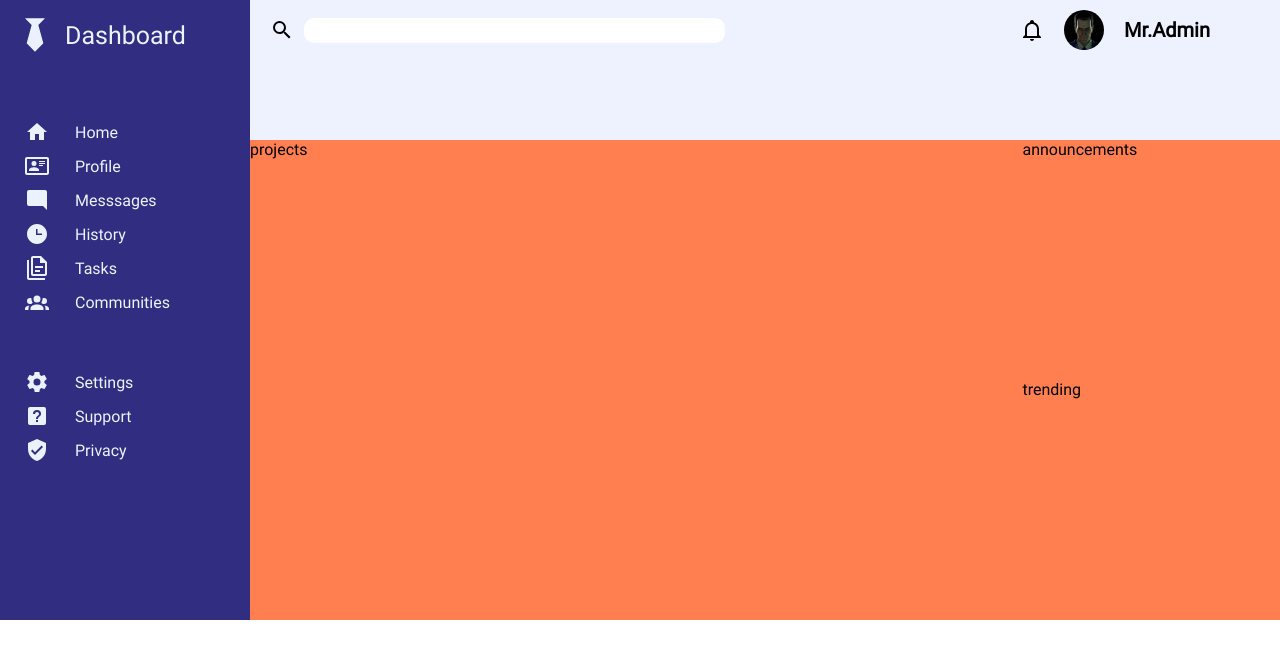
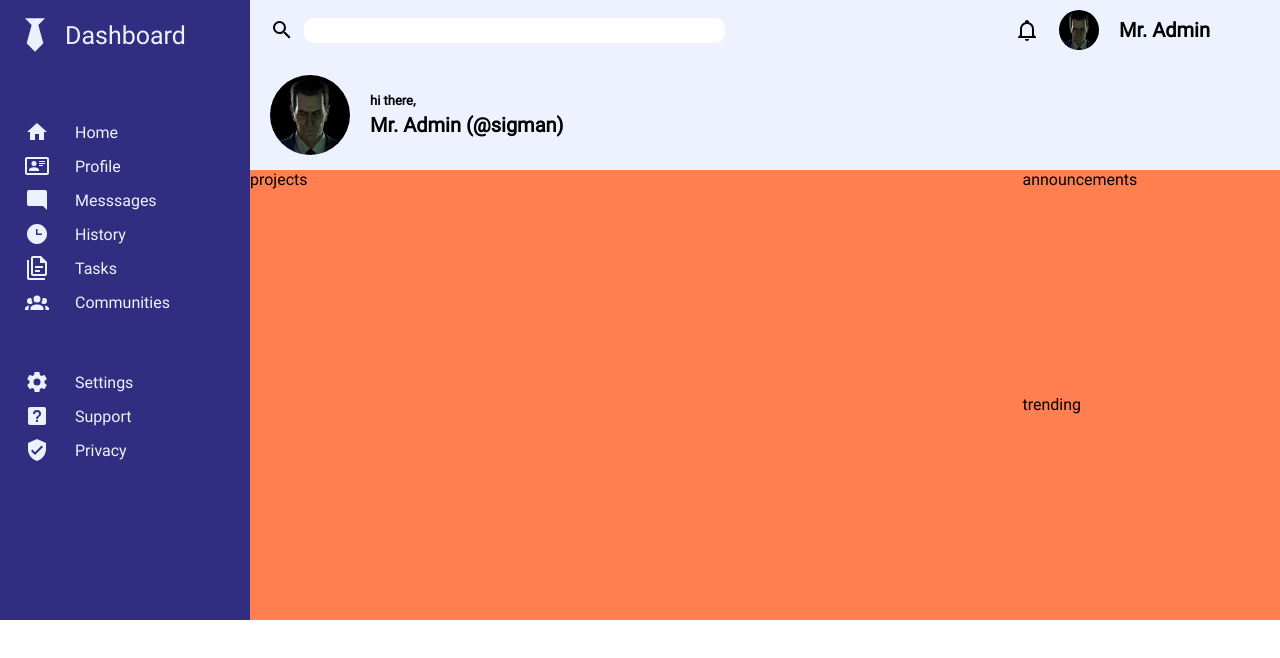
Before and after one commit to tomyyn/TOP-Admin-Dashboard, a plain HTML site: page index.html in a window 1280 px wide. Drawn offline with Linux system fonts and the light colour scheme.

Commit message:
complete left navBar

```diff
--- a/index.html
+++ b/index.html
@@ -63,7 +63,17 @@
                 <div class="headerRight">
                     <img src="./imgs/bell-outline.svg" alt="" class="notificationsIcon">
                     <img src="./imgs/pfp.jpg" alt="" class="profile">
-                    <div class="headerText">Mr.Admin</div>
+                    <div class="headerText">Mr. Admin</div>
+                </div>
+                <div class="navBarLeft">
+                    <img src="./imgs/pfp.jpg" alt="" class="profile">
+                    <div class="userName">
+                        <div class="hi">hi there,</div>
+                        <div class="fullName">Mr. Admin (@sigman)</div>
+                    </div>
+                </div>
+                <div class="navBarRight">
+
                 </div>
             </div>
             <div id="content">
--- a/styles.css
+++ b/styles.css
@@ -40,7 +40,7 @@ a{
 
 #container{
     display:grid;
-    grid-template-rows: 140px 1fr ;
+    grid-template-rows: 170px 1fr ;
     grid-template-columns: 250px 1fr;
 }
 
@@ -81,7 +81,7 @@ a{
     background-color: var(--color-50);
     display: grid;
     grid-template-columns: 2fr 1fr;
-    grid-template-rows: 60px 80px;
+    grid-template-rows: 60px 110px;
 }
 
 .headerLeft{
@@ -119,6 +119,30 @@ a{
     height: 40px;
 }
 
+.navBarLeft{
+    display: flex;
+    align-items: center;
+    padding-left: 20px;
+    gap:20px
+}
+
+.userName{
+    font-weight: bold;
+}
+
+.hi{
+    font-size: 13px;
+    margin-bottom: 5px;
+}
+
+.fullName{
+    font-size: 20px;
+}
+
+.navBarLeft .profile{
+    height: 80px;
+}
+
 #content{
     background-color: coral;
     display: grid;
```
